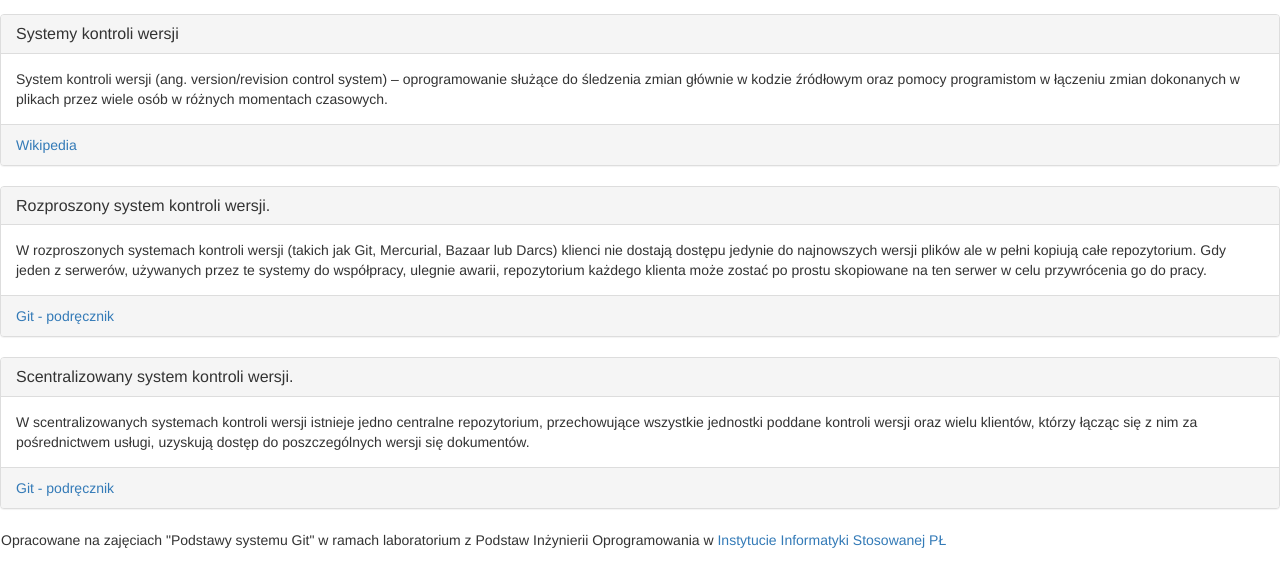
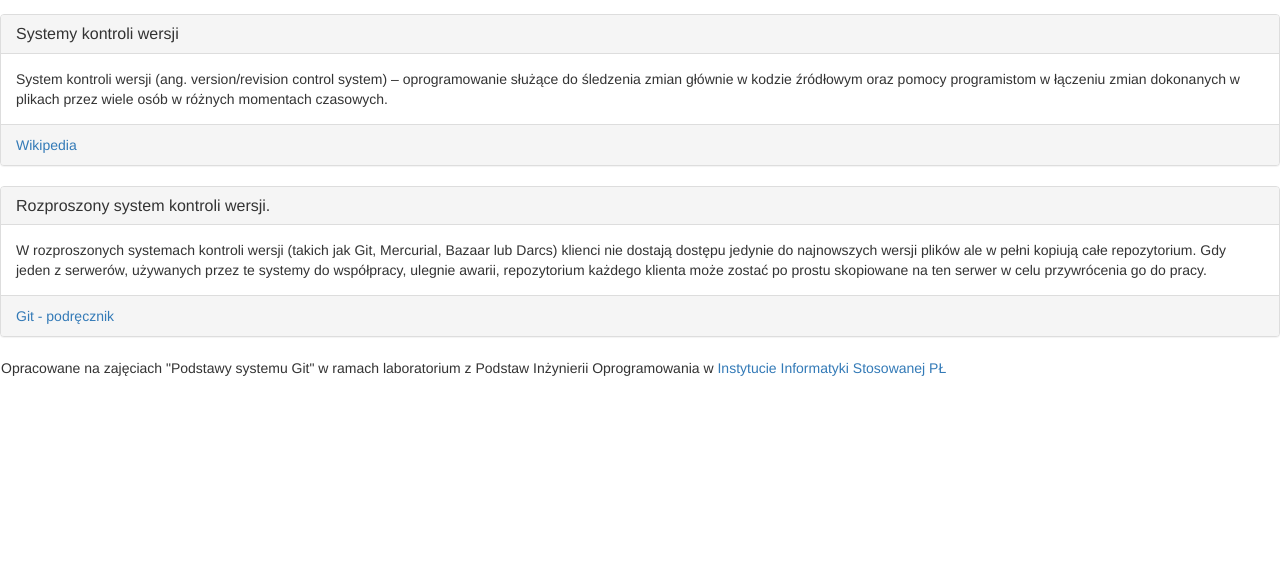
Before and after one commit to krzysiutek/iislabpio_180131, a plain HTML site: page index.html in a window 1280 px wide. Shown: the part 58-644 px from the top of the page. Drawn offline with nearby package versions, Linux system fonts and the light colour scheme.

Commit message:
Revert "zmiany "

```diff
--- a/index.html
+++ b/index.html
@@ -38,18 +38,6 @@
 				<a href="http://git-scm.com/book/pl/Pierwsze-kroki-Wprowadzenie-do-kontroli-wersji#Rozproszone-systemy-kontroli-wersji">Git - podręcznik</a>
 			</footer>
 		</section>
-		<section id="section3" class="panel panel-default">
-		<div class="panel-heading">
-    		<h3 class="panel-title">Scentralizowany system kontroli wersji.</h3>
-  		</div>
-  		<div class="panel-body">
-	    	W scentralizowanych systemach kontroli wersji istnieje jedno centralne repozytorium, przechowujące wszystkie jednostki poddane kontroli wersji oraz wielu klientów, którzy łącząc się z nim za pośrednictwem usługi, uzyskują dostęp do poszczególnych wersji się dokumentów.
-
-	  	</div>
-		<footer class="panel-footer">
-			<a href="http://git-scm.com/book/pl/Pierwsze-kroki-Wprowadzenie-do-kontroli-wersji#Scentralizowane-systemy-kontroli-wersji">Git - podręcznik</a>
-		</footer>
-		</section>
 		<footer  class="navbar">
 			Opracowane na zajęciach "Podstawy systemu Git" w ramach laboratorium z Podstaw Inżynierii Oprogramowania w <a href="http://www.iis.p.lodz.pl/">Instytucie Informatyki Stosowanej PŁ</a>
 		</footer>
```
